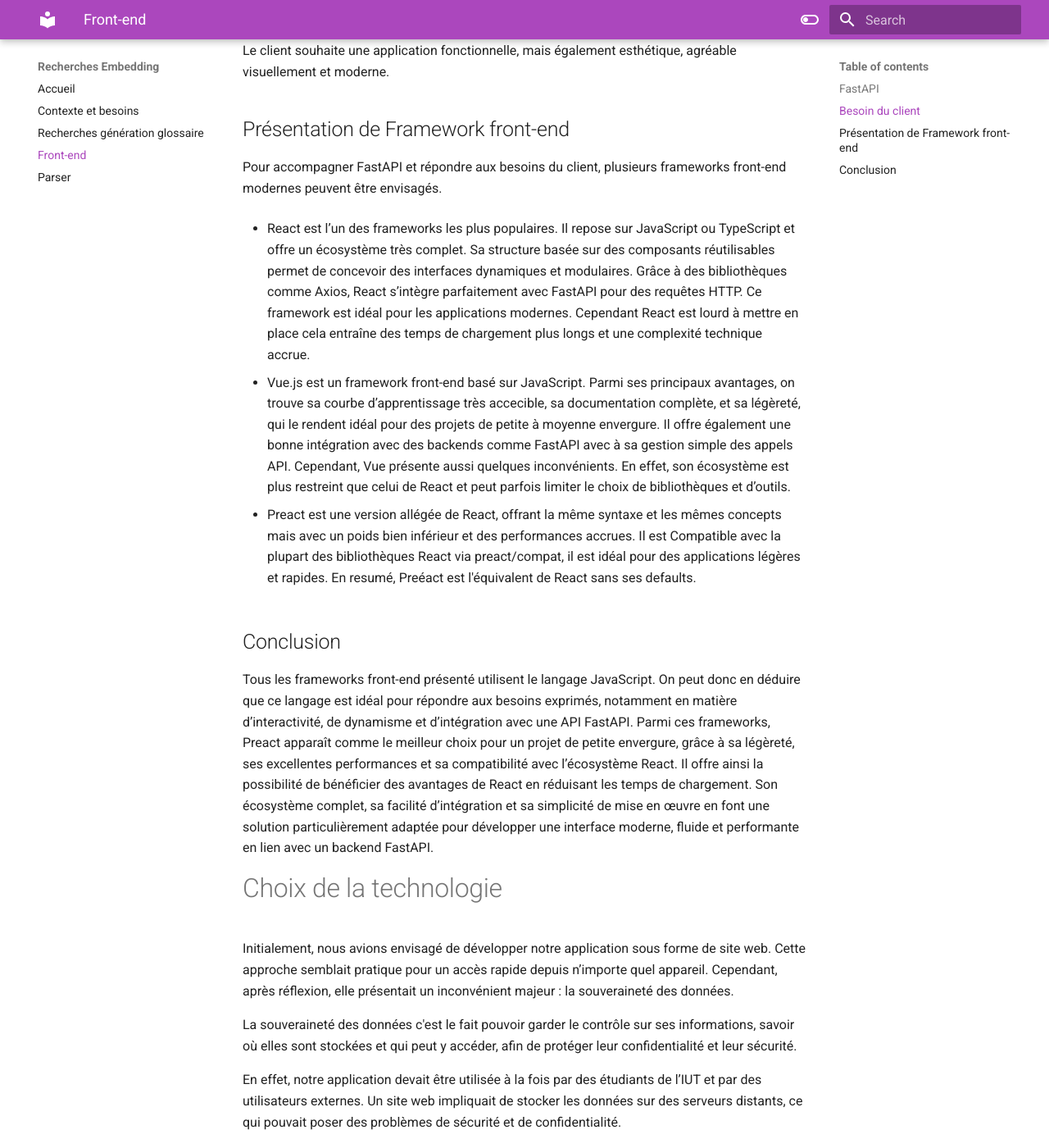
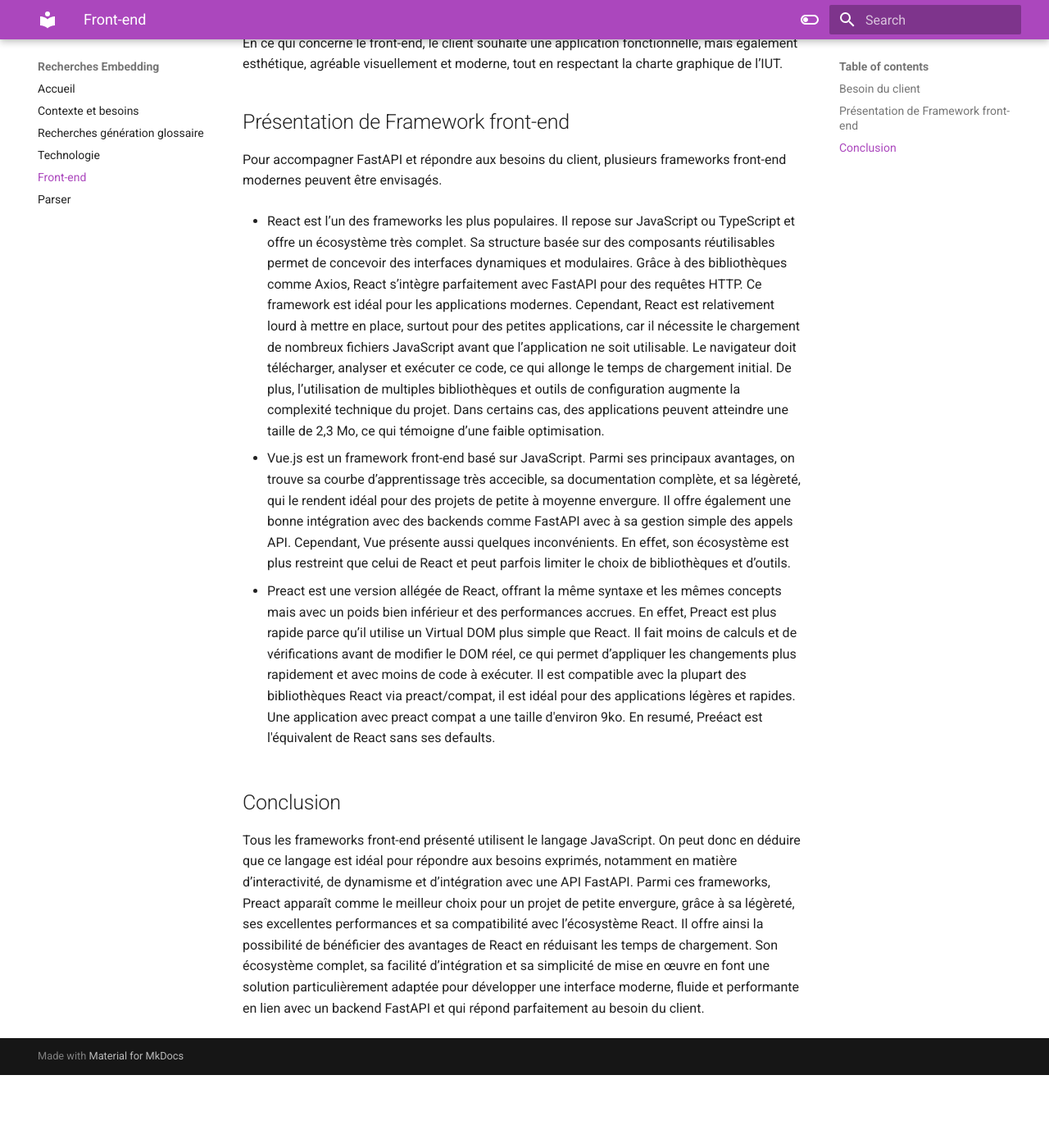
Before and after one commit to Embedding-Groupe/synthese-de-recherche-mkdocs, an MkDocs documentation site: the page built from docs/front-end.md, in a window 1280 px wide and 1400 px high, scrolled down 375 px. Shown: the whole window at 82% size. Built offline with MkDocs 1.6.1 and Material for MkDocs 9.7.7, drawn with Linux system fonts in a browser that asks for light colours; after the commit the page ends 1686 px from its top, so only the background shows below that; some of the changed text lies outside the part shown.

Commit message:
ajout dans front-end

```diff
--- a/docs/front-end.md
+++ b/docs/front-end.md
@@ -1,42 +1,24 @@
-# Framework front-end pour l'application FastAPI
+# Langage et framework front‑end pour l’application FastAPI
 
-## FastAPI
+Pour développer le front-end, c’est-à-dire l’aspect visuel de l’application, il est nécessaire de réfléchir aux langages, frameworks à utiliser. C’est pourquoi nous avons mené une réflexion approfondie sur le choix des technologies, afin de déterminer celles qui offrent les meilleures performances pour l’application tout en répondant aux besoins de l’utilisateur.
 
-FastAPI est un framework web moderne pour Python, conçu pour créer des API. Il est particulièrement apprécié pour sa rapidité d’exécution, proche de celle de Node.js ou Go, et sa facilité d’utilisation qui permet d’écrire du code clair. Grâce à la déclaration de types Python, FastAPI génère automatiquement une documentation interactive.
 
 ## Besoin du client
 
-Le client souhaite une application fonctionnelle, mais également esthétique, agréable visuellement et moderne.
+En ce qui concerne le front-end, le client souhaite une application fonctionnelle, mais également esthétique, agréable visuellement et moderne, tout en respectant la charte graphique de l’IUT.
 
 ## Présentation de Framework front-end
 
 Pour accompagner FastAPI et répondre aux besoins du client, plusieurs frameworks front-end modernes peuvent être envisagés.
 
-- React est l’un des frameworks les plus populaires. Il repose sur JavaScript ou TypeScript et offre un écosystème très complet. Sa structure basée sur des composants réutilisables permet de concevoir des interfaces dynamiques et modulaires. Grâce à des bibliothèques comme Axios, React s’intègre parfaitement avec FastAPI pour des requêtes HTTP. Ce framework est idéal pour les applications modernes. Cependant React est lourd à mettre en place cela entraîne des temps de chargement plus longs et une complexité technique accrue.
+- React est l’un des frameworks les plus populaires. Il repose sur JavaScript ou TypeScript et offre un écosystème très complet. Sa structure basée sur des composants réutilisables permet de concevoir des interfaces dynamiques et modulaires. Grâce à des bibliothèques comme Axios, React s’intègre parfaitement avec FastAPI pour des requêtes HTTP. Ce framework est idéal pour les applications modernes. Cependant, React est relativement lourd à mettre en place, surtout pour des petites applications, car il nécessite le chargement de nombreux fichiers JavaScript avant que l’application ne soit utilisable. Le navigateur doit télécharger, analyser et exécuter ce code, ce qui allonge le temps de chargement initial. De plus, l’utilisation de multiples bibliothèques et outils de configuration augmente la complexité technique du projet. Dans certains cas, des applications peuvent atteindre une taille de 2,3 Mo, ce qui témoigne d’une faible optimisation.
 
 - Vue.js est un framework front-end basé sur JavaScript. Parmi ses principaux avantages, on trouve sa courbe d’apprentissage très accecible, sa documentation  complète, et sa légèreté, qui le rendent idéal pour des projets de petite à moyenne envergure. Il offre également une bonne intégration avec des backends comme FastAPI avec à sa gestion simple des appels API. Cependant, Vue présente aussi quelques inconvénients. En effet, son écosystème est plus restreint que celui de React et peut parfois limiter le choix de bibliothèques et d’outils.
 
-- Preact est une version allégée de React, offrant la même syntaxe et les mêmes concepts mais avec un poids bien inférieur et des performances accrues. Il est Compatible avec la plupart des bibliothèques React via preact/compat, il est idéal pour des applications légères et rapides. En resumé, Preéact est l'équivalent de React sans ses defaults.
+- Preact est une version allégée de React, offrant la même syntaxe et les mêmes concepts mais avec un poids bien inférieur et des performances accrues. En effet, Preact est plus rapide parce qu’il utilise un Virtual DOM plus simple que React. Il fait moins de calculs et de vérifications avant de modifier le DOM réel, ce qui permet d’appliquer les changements plus rapidement et avec moins de code à exécuter. Il est compatible avec la plupart des bibliothèques React via preact/compat, il est idéal pour des applications légères et rapides. Une application avec preact compat a une taille d'environ 9ko. En resumé, Preéact est l'équivalent de React sans ses defaults.
 
 ## Conclusion
 
 Tous les frameworks front-end présenté utilisent le langage JavaScript. On peut donc en déduire que ce langage est idéal pour répondre aux besoins exprimés, notamment en matière d’interactivité, de dynamisme et d’intégration avec une API FastAPI.
 Parmi ces frameworks, Preact apparaît comme le meilleur choix pour un projet de petite envergure, grâce à sa légèreté, ses excellentes performances et sa compatibilité avec l’écosystème React. Il offre ainsi la possibilité de bénéficier des avantages de React en réduisant les temps de chargement.
-Son écosystème complet, sa facilité d’intégration et sa simplicité de mise en œuvre en font une solution particulièrement adaptée pour développer une interface moderne, fluide et performante en lien avec un backend FastAPI.
-
-
-# Choix de la technologie
-
-Initialement, nous avions envisagé de développer notre application sous forme de site web. Cette approche semblait pratique pour un accès rapide depuis n’importe quel appareil. Cependant, après réflexion, elle présentait un inconvénient majeur : la souveraineté des données.
-
-La souveraineté des données c'est le fait pouvoir garder le contrôle sur ses informations, savoir où elles sont stockées et qui peut y accéder, afin de protéger leur confidentialité et leur sécurité.
-
-En effet, notre application devait être utilisée à la fois par des étudiants de l’IUT et par des utilisateurs externes. Un site web impliquait de stocker les données sur des serveurs distants, ce qui pouvait poser des problèmes de sécurité et de confidentialité.
-
-Nous avons donc étudié plusieurs alternatives, et finalement, nous avons opté pour une application de bureau. Cette solution présente plusieurs avantages.Tout d'abord les données peuvent être stockées localement, garantissant un meilleur contrôle et une meilleure confidentialité. De plus l’application reste accessible aux étudiants de l’IUT comme aux utilisateurs externes, sans dépendre d’un hébergement web.
-
-Ainsi, le choix de l’application de bureau répond à nos exigences en termes de sécurité, de souveraineté des données et d’accessibilité.
-
-## Choix de la technologie pour l’application de bureau
-
-Pour développer notre application de bureau, nous avons comparé plusieurs solutions : Flet, Electron et Tauri. Premièrement, Flet est très récent et présente donc une documentation limitée, ce qui rend son utilisation risquée pour le projet. Ensuite, Electron, très populaire, est facile à utiliser mais consomme en moyenne 200 à 300 Mo de RAM au démarrage, contre seulement 30 à 50 Mo pour Tauri, ce qui impacte les performances. À l’inverse, Tauri combine légèreté, performance et documentation suffisamment complète, ce qui nous garantis une bonne expérience utilisateur. De plus, au lancement de l'application, Tauri s’est avéré 3 à 4 fois plus rapide au démarrage que Flet et Electron sur des machines standards. C’est donc ce choix que nous avons retenue pour notre projet.
+Son écosystème complet, sa facilité d’intégration et sa simplicité de mise en œuvre en font une solution particulièrement adaptée pour développer une interface moderne, fluide et performante en lien avec un backend FastAPI et qui répond parfaitement au besoin du client.
--- /dev/null
+++ b/docs/technologie.md
@@ -0,0 +1,22 @@
+# Choix des technologies pour l'application
+
+
+## FastAPI
+
+FastAPI est un framework web moderne pour Python, conçu pour créer des API. Il est particulièrement apprécié pour sa rapidité d’exécution, proche de celle de Node.js ou Go, et sa facilité d’utilisation qui permet d’écrire du code clair. Grâce à la déclaration de types Python, FastAPI génère automatiquement une documentation interactive.
+
+
+
+Initialement, nous avions envisagé de développer notre application sous forme de site web. Cette approche semblait pratique pour un accès rapide depuis n’importe quel appareil. Cependant, après réflexion, elle présentait un inconvénient majeur : la souveraineté des données.
+
+La souveraineté des données c'est le fait pouvoir garder le contrôle sur ses informations, savoir où elles sont stockées et qui peut y accéder, afin de protéger leur confidentialité et leur sécurité.
+
+En effet, notre application devait être utilisée à la fois par des étudiants de l’IUT et par des utilisateurs externes. Un site web impliquait de stocker les données sur des serveurs distants, ce qui pouvait poser des problèmes de sécurité et de confidentialité.
+
+Nous avons donc étudié plusieurs alternatives, et finalement, nous avons opté pour une application de bureau. Cette solution présente plusieurs avantages.Tout d'abord les données peuvent être stockées localement, garantissant un meilleur contrôle et une meilleure confidentialité. De plus l’application reste accessible aux étudiants de l’IUT comme aux utilisateurs externes, sans dépendre d’un hébergement web.
+
+Ainsi, le choix de l’application de bureau répond à nos exigences en termes de sécurité, de souveraineté des données et d’accessibilité.
+
+## Choix de la technologie pour l’application de bureau
+
+Pour développer notre application de bureau, nous avons comparé plusieurs solutions : Flet, Electron et Tauri. Premièrement, Flet est très récent et présente donc une documentation limitée, ce qui rend son utilisation risquée pour le projet. Ensuite, Electron, très populaire, est facile à utiliser mais consomme en moyenne 200 à 300 Mo de RAM au démarrage, contre seulement 30 à 50 Mo pour Tauri, ce qui impacte les performances. À l’inverse, Tauri combine légèreté, performance et documentation suffisamment complète, ce qui nous garantis une bonne expérience utilisateur. De plus, au lancement de l'application, Tauri s’est avéré 3 à 4 fois plus rapide au démarrage que Flet et Electron sur des machines standards. C’est donc ce choix que nous avons retenue pour notre projet.
--- a/mkdocs.yml
+++ b/mkdocs.yml
@@ -4,8 +4,10 @@ nav :
   - Accueil: index.md
   - Contexte et besoins : contexte_besoin.md
   - Recherches génération glossaire: recherches.md
+  - Technologie: technologie.md
   - Front-end : front-end.md
   - Parser: parser.md
+
 theme :
   name: material
 
```
